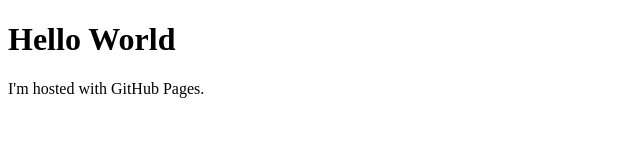
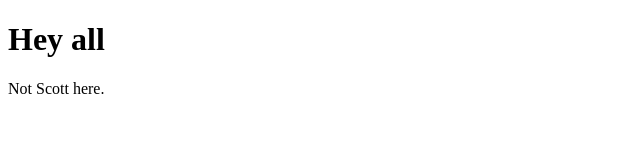
Before and after one commit to Humberto05/humberto05.github.io, a plain HTML site: page index.html in a window 1280 px wide. Shown: the whole page, without its empty margins (0-640 px from the left). Drawn offline with Linux system fonts and the light colour scheme.

Commit message:
Update index.html

```diff
--- a/index.html
+++ b/index.html
@@ -1,7 +1,7 @@
 <!DOCTYPE html>
 <html>
 <body>
-<h1>Hello World</h1>
-<p>I'm hosted with GitHub Pages.</p>
+<h1>Hey all</h1>
+<p>Not Scott here.</p>
 </body>
 </html>
```
